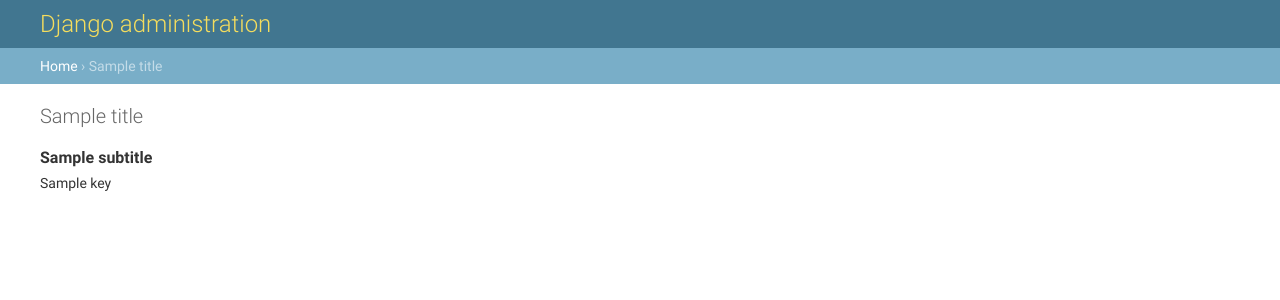
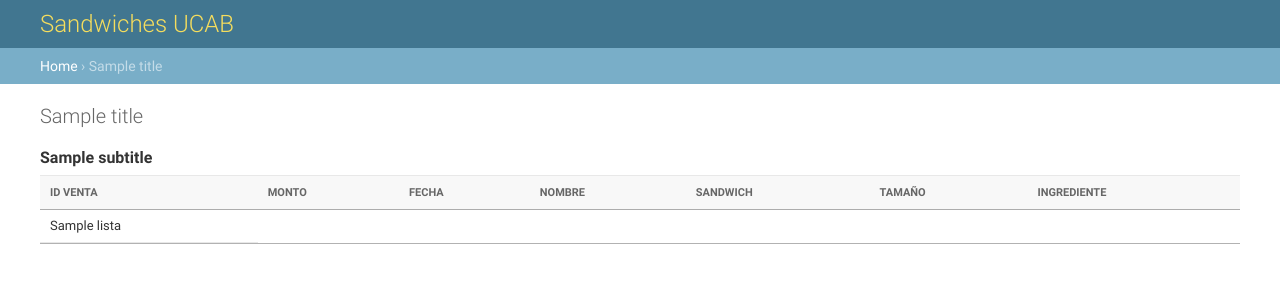
Before and after one commit to FuryAdcom/PPython_Proyecto2, a Django app: template Proyecto2/sandwiches/templates/admin/ventas.html in a window 1280 px wide. Shown: the top 300 px of the page. Run offline with Django 3.2, Linux system fonts and the light colour scheme; the template is opened without the code that fills it: most values are stand-ins (such as "Sample title", 1, 10 or a date in 2020); some libraries are stand-ins or nearby versions.

Commit message:
Panel de Admin (2)

```diff
--- /dev/null
+++ b/Proyecto2/sandwiches/templates/admin/base_site.html
@@ -0,0 +1,15 @@
+{% extends "admin/base.html" %}
+
+{% block title %}{% if subtitle %}{{ subtitle }} | {% endif %}{{ title }} | {{ site_title|default:_('Django site admin') }}{% endblock %}
+{% block extrahead %}
+<script src="https://ajax.googleapis.com/ajax/libs/jquery/3.5.1/jquery.min.js"></script>
+<link rel="stylesheet" type="text/css" href="https://cdn.datatables.net/1.10.23/css/jquery.dataTables.css">
+
+<script type="text/javascript" charset="utf8" src="https://cdn.datatables.net/1.10.23/js/jquery.dataTables.js"></script>
+{% endblock %}
+
+{% block branding %}
+<h1 id="site-name"><a href="{% url 'admin:index' %}">Sandwiches UCAB</a></h1>
+{% endblock %}
+
+{% block nav-global %}{% endblock %}
--- a/Proyecto2/sandwiches/templates/admin/ventas.html
+++ b/Proyecto2/sandwiches/templates/admin/ventas.html
@@ -1,4 +1,32 @@
 {% extends "admin/base_site.html" %}
 {% block content %}
-{{key}}
+
+<table id="tablaVentas" class="display" style="width:100%">
+    <thead>
+        <tr>
+            <th>ID venta</th>
+            <th>Monto</th>
+            <th>Fecha</th>
+            <th>Nombre</th>
+            <th>Sandwich</th>
+            <th>Tamaño</th>
+            <th>Ingrediente</th>
+        </tr>
+    </thead>
+    <tbody>
+        {% for i in lista %}
+        <tr>
+            {% for y in i %}
+            <td>{{y}}</td>
+            {% endfor %}
+        </tr>
+        {% endfor %}
+    </tbody>
+</table>
+
+<script type="text/javascript">
+    $(document).ready( function () {
+        $('#tablaVentas').DataTable();
+    } );
+</script>
 {% endblock %}
```
Also changed, not shown: Proyecto2/sandwiches/admin.py (+24 -21 lines), 2 other files.
